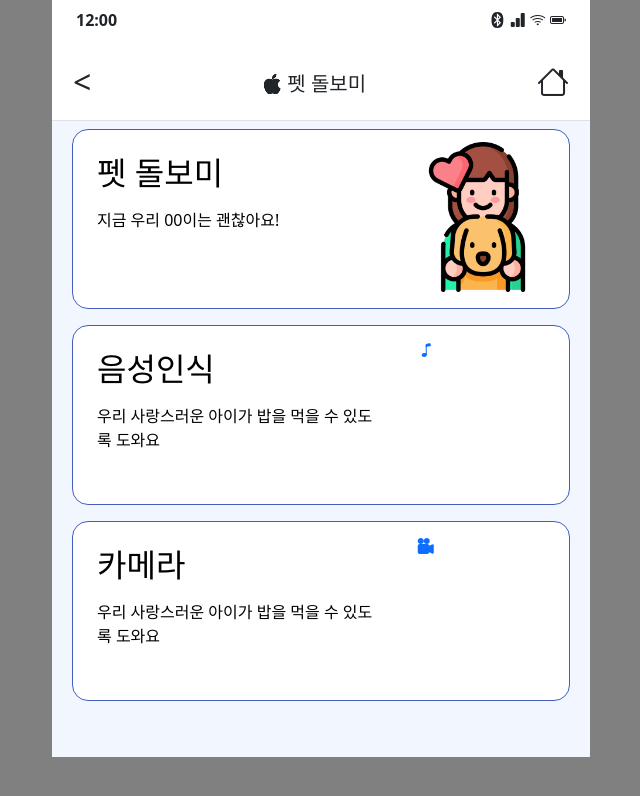
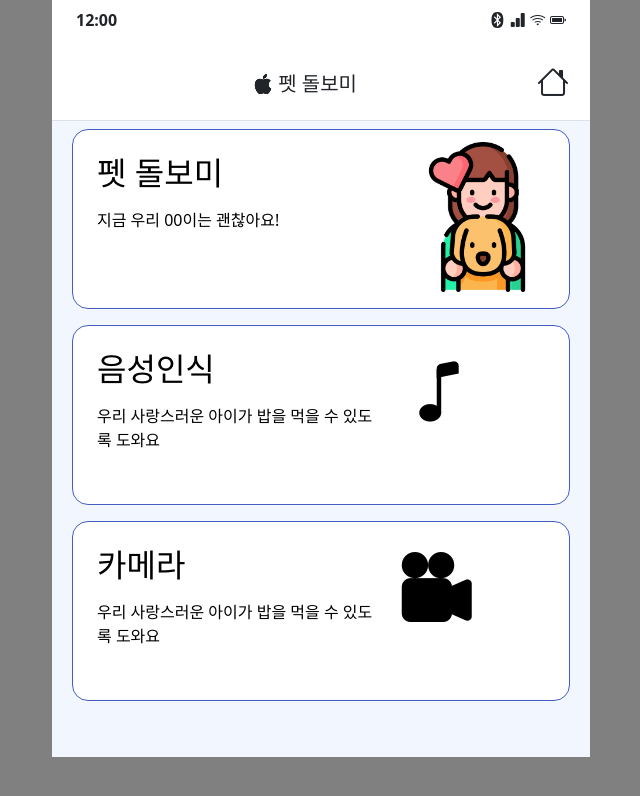
Before and after one commit to gabrielyoon7/pet-care-demo, a website: page src/page/pet-care/pet-care-mainpage.html in a window 1280 px wide. Shown: the whole page, without its empty margins (319-959 px from the left). Drawn offline with nearby package versions, Linux system fonts and the light colour scheme.

Commit message:
pet-care 아이콘 크기, 색 변경

```diff
--- a/package.json
+++ b/package.json
@@ -20,6 +20,7 @@
   "dependencies": {
     "express": "^4.18.1",
     "ip": "^1.1.8",
-    "open": "^8.4.0"
+    "open": "^8.4.0",
+    "package.json": "^2.0.1"
   }
 }
--- a/src/page/pet-care/pet-care-mainpage.html
+++ b/src/page/pet-care/pet-care-mainpage.html
@@ -39,7 +39,7 @@
                     <div class="my-2">
                         <button class="btn btn-default" type="button" onclick="history.back(); ">
                             <h2 class="m-0">
-                                < </h2>
+                                 </h2>
                         </button>
                     </div>
                     <div class="my-2 py-3">
@@ -88,9 +88,9 @@
                                             <main class="text-start mx-3" style="color: black;">우리 사랑스러운 아이가 밥을 먹을 수 있도록
                                                 도와요</main>
                                         </div>
-                                        <div class="m-1" style="float: left; width: 10%;">
+                                        <div class="m-1" style="float: right; width: 10% ;">
                                             <!-- <img src="/page/dog.png" style="width: 150px; height: 150px;"> -->
-                                            <i class="bi bi-music-note"></i>
+                                            <i class="bi bi-music-note" style="color:black; font-size: 70px;"></i>
                                         </div>
                                     </div>
                                 </div>
@@ -104,15 +104,16 @@
                                     <div style="display: flex;">
                                         <div style="float: left; width: 66%;">
                                             <header class="m-3">
-                                                <h2 class="text-start font1" style="color: black;">카메라</h2>
+                                                <h2 class="text-start font1" style="color: black; ">카메라</h2>
                                             </header>
-                                            <main class="text-start mx-3" style="color: black;">우리 사랑스러운 아이가 밥을 먹을 수 있도록
+                                            <main class="text-start mx-3" style="color: black; ">우리 사랑스러운 아이가 밥을 먹을 수 있도록
                                                 도와요</main>
                                         </div>
-                                        <div class="m-1" style="float: left; width: 10%;">
+                                        <div class="m-1" style="float: left; width: 10%; ">
                                             <!-- <img src="/page/dog.png"
                                                 style="width: 150px; height: 150px;"> -->
-                                            <i class="bi bi-camera-reels-fill"></i>
+
+                                            <div class = "recording"><i class="bi bi-camera-reels-fill "style="color:black; font-size: 70px;"></i></div>
                                         </div>
                                     </div>
                                 </div>
```
Also changed, not shown: 1 other file.
